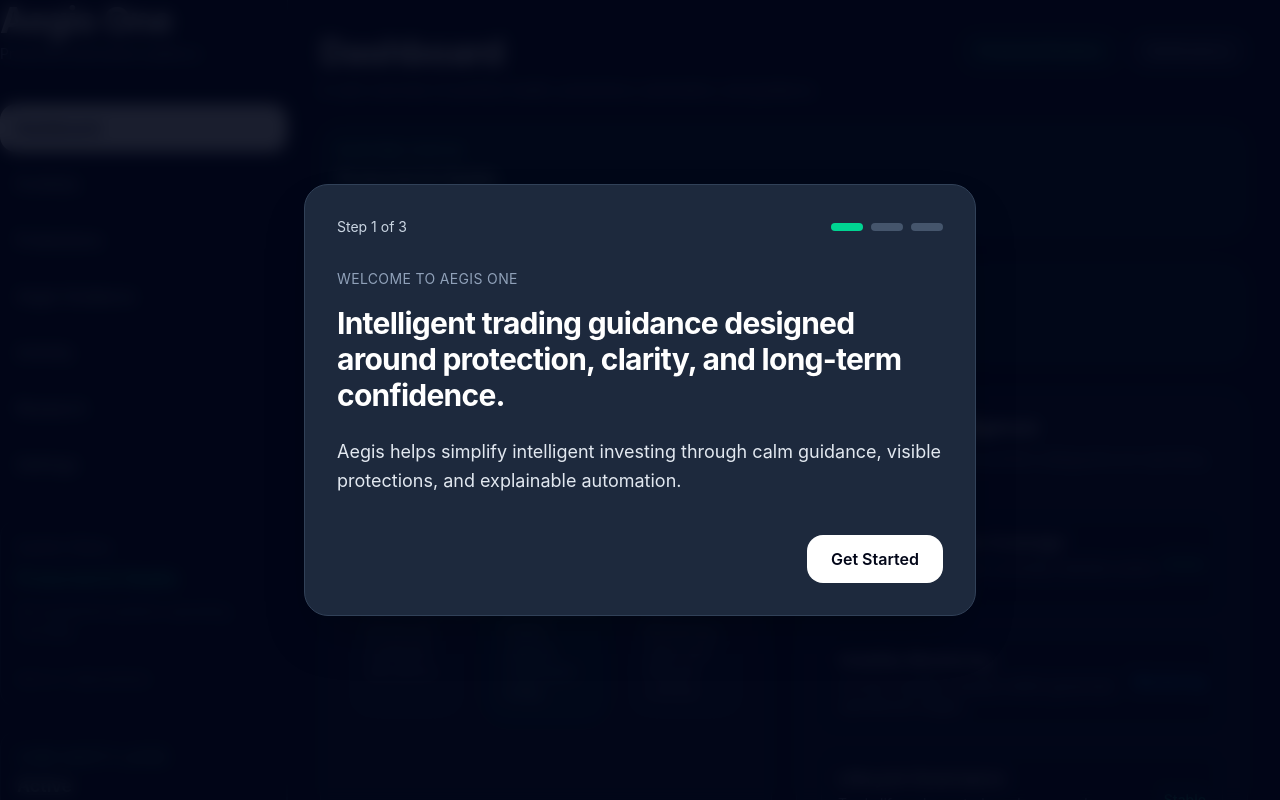
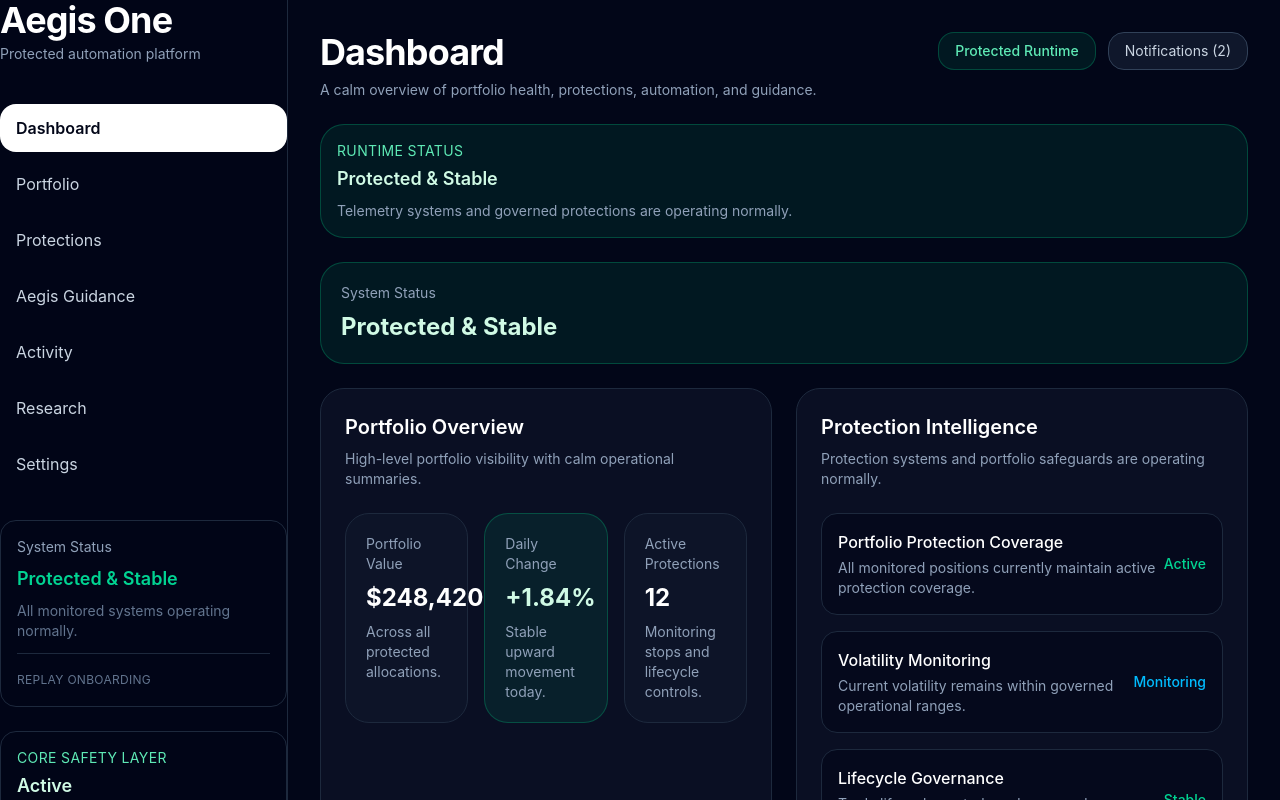
Before and after one commit to aegisoneai/AegisApp, a React (Vite) app: page / in a window 1280 px wide. Shown: the top 800 px of the page. Built offline with nearby package versions, Linux system fonts and the light colour scheme.

Commit message:
Add notification drawer and centralized app state

```diff
--- a/src/App.jsx
+++ b/src/App.jsx
@@ -1,6 +1,8 @@
-import { useEffect, useState } from "react"
+import { useEffect } from "react"
 import { Routes, Route, Navigate, useNavigate, useLocation } from "react-router-dom";
 import AppHeader from "./components/AppHeader";
+import { useAppStore } from "./state/appStore";
+import NotificationDrawer from "./components/NotificationDrawer";
 
 import {
   portfolioSummary,
@@ -25,6 +27,16 @@
 export default function AegisDashboardConcept() {
   const navigate = useNavigate();
   const location = useLocation();
+  const {
+    mobileMenuOpen,
+    showOnboarding,
+    onboardingStep,
+    notificationDrawerOpen,
+    setMobileMenuOpen,
+    setShowOnboarding,
+    setOnboardingStep,
+    setNotificationDrawerOpen,
+  } = useAppStore();
   const activeViewMap = {
     "/": "Dashboard",
     "/portfolio": "Portfolio",
@@ -37,16 +49,6 @@
 
   const activeView =
     activeViewMap[location.pathname] || "Dashboard";
-  const [mobileMenuOpen, setMobileMenuOpen] = useState(false)
-  const [showOnboarding, setShowOnboarding] = useState(false)
-  const [onboardingStep, setOnboardingStep] = useState(1)
-  useEffect(() => {
-    const completed = localStorage.getItem("aegis-onboarding-complete")
-
-    if (!completed) {
-      setShowOnboarding(true)
-    }
-  }, [])
 
   const fullPortfolio = [
     ...positions,
@@ -214,6 +216,11 @@
         </div>
       )}
 
+      <NotificationDrawer
+        open={notificationDrawerOpen}
+        onClose={() => setNotificationDrawerOpen(false)}
+      />
+
       <div className="min-h-screen bg-slate-950 text-white flex">
 
         <Sidebar
--- a/src/components/AppHeader.jsx
+++ b/src/components/AppHeader.jsx
@@ -1,5 +1,7 @@
 import { useLocation } from "react-router-dom";
 import { theme } from "../theme";
+import { useNotificationStore } from "../state/notificationStore";
+import { useAppStore } from "../state/appStore";
 
 const routeMeta = {
     "/": {
@@ -35,6 +37,11 @@
 export default function AppHeader() {
     const location = useLocation();
     const meta = routeMeta[location.pathname] || routeMeta["/"];
+    const notifications = useNotificationStore((state) => state.notifications);
+    const unreadCount = notifications.filter((item) => !item.read).length;
+    const setNotificationDrawerOpen = useAppStore(
+        (state) => state.setNotificationDrawerOpen
+    );
 
     return (
         <header className="mb-6">
@@ -57,8 +64,11 @@
                         Protected Runtime
                     </div>
 
-                    <button className="px-4 py-2 rounded-2xl border border-slate-700 bg-slate-900 text-slate-300 text-sm hover:bg-slate-800 transition">
-                        Notifications
+                    <button
+                        onClick={() => setNotificationDrawerOpen(true)}
+                        className="px-4 py-2 rounded-2xl border border-slate-700 bg-slate-900 text-slate-300 text-sm hover:bg-slate-800 transition"
+                    >
+                        Notifications {unreadCount > 0 ? `(${unreadCount})` : ""}
                     </button>
 
                 </div>
--- /dev/null
+++ b/src/components/NotificationDrawer.jsx
@@ -0,0 +1,83 @@
+import { useNotificationStore } from "../state/notificationStore";
+
+export default function NotificationDrawer({
+    open,
+    onClose,
+}) {
+    const notifications = useNotificationStore((state) => state.notifications);
+    const markAllRead = useNotificationStore((state) => state.markAllRead);
+
+    if (!open) return null;
+
+    return (
+        <div className="fixed inset-0 z-[90] flex justify-end">
+
+            <button
+                className="absolute inset-0 bg-black/50"
+                onClick={onClose}
+            />
+
+            <div className="relative w-full max-w-md h-full bg-slate-950 border-l border-slate-800 p-6 overflow-y-auto">
+
+                <div className="flex items-center justify-between mb-6">
+
+                    <div>
+                        <div className="text-xl font-semibold">
+                            Notifications
+                        </div>
+
+                        <div className="text-sm text-slate-400 mt-1">
+                            Operational events and governed platform visibility.
+                        </div>
+                    </div>
+
+                    <button
+                        onClick={onClose}
+                        className="text-slate-400 hover:text-white transition"
+                    >
+                        ✕
+                    </button>
+
+                </div>
+
+                <div className="flex justify-between items-center mb-6">
+
+                    <div className="text-sm text-slate-400">
+                        {notifications.length} notifications
+                    </div>
+
+                    <button
+                        onClick={markAllRead}
+                        className="text-sm text-emerald-300 hover:text-emerald-200 transition"
+                    >
+                        Mark all read
+                    </button>
+
+                </div>
+
+                <div className="space-y-4">
+
+                    {notifications.map((item) => (
+                        <div
+                            key={item.id}
+                            className={`rounded-2xl border p-4 ${item.read
+                                    ? "border-slate-800 bg-slate-900/40"
+                                    : "border-emerald-500/30 bg-emerald-500/10"
+                                }`}
+                        >
+                            <div className="font-medium">
+                                {item.title}
+                            </div>
+
+                            <div className="text-sm text-slate-300 mt-2">
+                                {item.message}
+                            </div>
+                        </div>
+                    ))}
+
+                </div>
+
+            </div>
+        </div>
+    );
+}
--- /dev/null
+++ b/src/state/appStore.js
@@ -0,0 +1,22 @@
+import { create } from "zustand";
+
+export const useAppStore = create((set) => ({
+
+    mobileMenuOpen: false,
+    showOnboarding: false,
+    onboardingStep: 1,
+    notificationDrawerOpen: false,
+
+    setMobileMenuOpen: (value) =>
+        set({ mobileMenuOpen: value }),
+
+    setShowOnboarding: (value) =>
+        set({ showOnboarding: value }),
+
+    setOnboardingStep: (value) =>
+        set({ onboardingStep: value }),
+
+    setNotificationDrawerOpen: (value) =>
+        set({ notificationDrawerOpen: value }),
+
+}));
--- /dev/null
+++ b/src/state/notificationStore.js
@@ -0,0 +1,33 @@
+import { create } from "zustand";
+
+export const useNotificationStore = create((set) => ({
+    notifications: [
+        {
+            id: 1,
+            title: "Protection systems active",
+            message: "All monitored positions currently maintain active protection coverage.",
+            type: "success",
+            read: false,
+        },
+        {
+            id: 2,
+            title: "Aegis Guidance updated",
+            message: "Current market conditions remain within governed operating ranges.",
+            type: "info",
+            read: false,
+        },
+    ],
+
+    markAllRead: () =>
+        set((state) => ({
+            notifications: state.notifications.map((item) => ({
+                ...item,
+                read: true,
+            })),
+        })),
+
+    clearNotifications: () =>
+        set({
+            notifications: [],
+        }),
+}));
```
